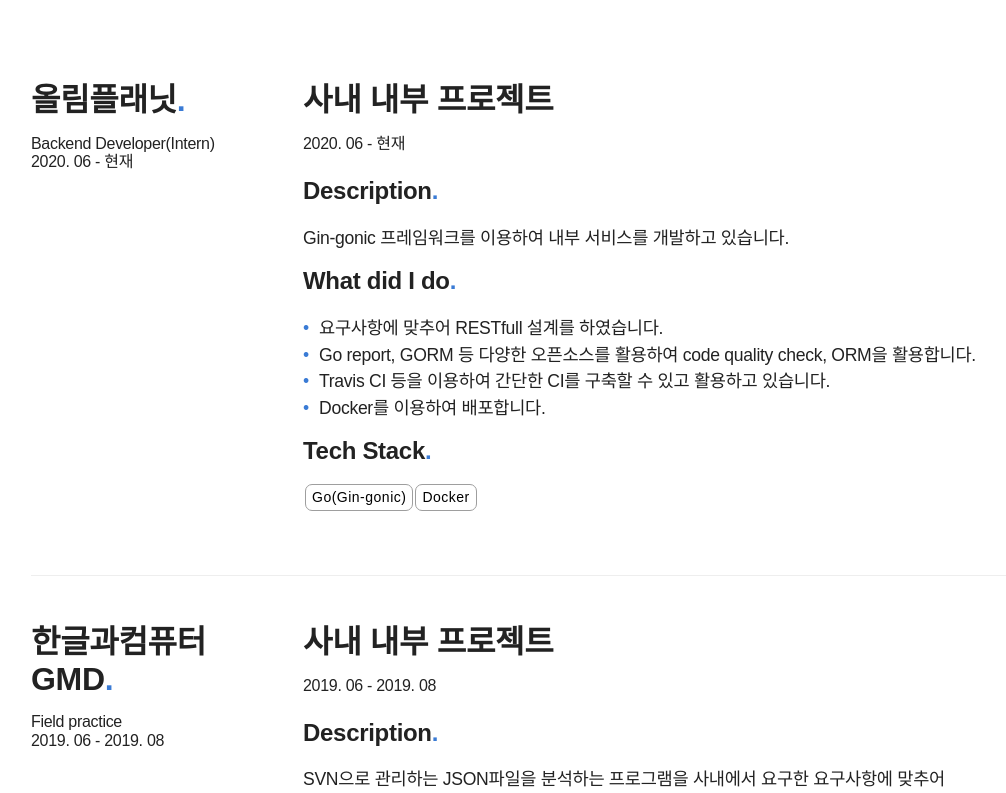
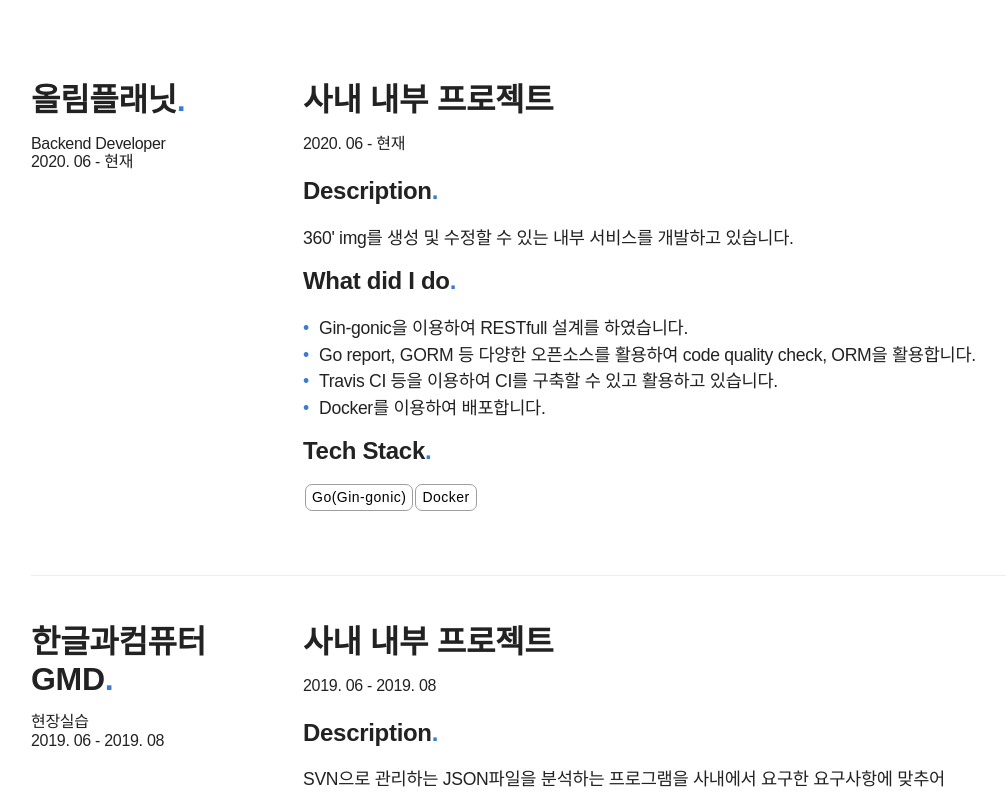
Before and after one commit to KoEonYack/resume, a React (Create React App) app: page / in a window 1280 px wide. Shown: the part 520-1313 px from the top of the page, without its empty margins (39-1045 px from the left). Built offline with nearby package versions, Linux system fonts and the light colour scheme; a web font is replaced by a local one.

Commit message:
2020-09-30 활동 추가

```diff
--- a/src/sections/awards.js
+++ b/src/sections/awards.js
@@ -4,6 +4,15 @@
     return (
         <section>
             <h2>Awards<span className="period-mark">.</span></h2>
+            <div className="other">
+                <h3>2020 오픈소스 컨트리뷰톤 가이바기업후원상<span className="period-mark">.</span></h3>
+                <span className="role">주최. 과학기술정보통신부</span>
+                <span className="time"><time dateTime="2020-11">수상일. 2020. 11. 30.</time></span>
+                <p>
+                    Interconnector for the Platform based SaaS delivery프로젝트인 NexCliper Open Source Edition :: Klevr를 개선하였습니다.  <br />
+                    <a href="https://github.com/NexClipper/klevr/pulls?q=is%3Apr+author%3Akoeonyack"> PR List</a>
+                </p>
+            </div>
             <div className="other">
                 <h3>2019 한국컴퓨터종합학술대회 학부생 논문경진대회 우수상<span className="period-mark">.</span></h3>
                 <span className="role">주관. 한국정보과학회</span>
--- a/src/sections/teaching.js
+++ b/src/sections/teaching.js
@@ -11,7 +11,7 @@
                     <a href="http://covenant.tistory.com/">covenant</a>
                         개인 블로그를 운영하고 있습니다. '서버', '알고리즘', '네트워크' 등등
                         비정기적으로 새롭게 공부한 내용을 공유합니다. <br />
-                        누적방문 178,000명(20. 08. 16 기준)을 기록하고 있습니다.
+                        누적방문 200,000명(20. 09. 27 기준)을 기록하고 있습니다.
                 </p>
             </div>
 
@@ -20,7 +20,7 @@
                 <span className="time"><time dateTime="2017-08">2017. 08.</time> - 2020. 06</span>
                 <p> 지식을 쉽게 전달하는데 흥미와 즐거움을 느낍니다. 대학 기초학부에서 프로그래밍 교육 TA로써 학우들의 학업을 도왔습니다. <br />
                 19년 12월부터 비전공자를 위한 인공지능 수업 교재를 개발하였습니다.
-                19년 2학기 부터 20년 1학기까지 3학기 동안 평생교육 KMOOC에서 온라인 학습자들의 인공지능 공부를 도왔습니다.
+                19년 2학기 부터 20년 1학기까지 3학기 동안 평생교육 K-MOOC에서 온라인 학습자들의 인공지능 공부를 도왔습니다.
                 </p>
                 <br />
                 <ul>
@@ -34,11 +34,12 @@
                     <li><div className="bold"> 08. </div> 19년 03월 - 19년 06월: 한동대학교 소프트웨어 입문 19-1학기 TA</li>
                     <li><div className="bold"> 09. </div> 19년 03월 - 19년 06월: 한동대학교 모두를 위한 인공지능의 활용 19-1학기 TA</li>
                     <li><div className="bold"> 10. </div> 19년 08월 - 19년 12월: 한동대학교 모두를 위한 인공지능의 활용 19-2학기 TA</li>
-                    <li><div className="bold"> 11. </div> 19년 08월 - 19년 12월: KMOOC 파이썬으로 배우는 기계학습 입문 19-2학기 강좌운영 TA</li>
+                    <li><div className="bold"> 11. </div> 19년 08월 - 19년 12월: K-MOOC 파이썬으로 배우는 기계학습 입문 19-2학기 강좌운영 TA</li>
                     <li><div className="bold"> 12. </div> 19년 08월 - 19년 12월: 한동대학교 C프로그래밍 19-1학기 TA</li>
                     <li><div className="bold"> 13. </div> 20년 03월 - 20년 06월: 한동대학교 모두를 위한 인공지능의 활용 20-1학기 TA</li>
                     <li><div className="bold"> 14. </div> 20년 03월 - 20년 06월: 한동대학교 소프트웨어 입문 20-1학기 TA</li>
-                    <li><div className="bold"> 15. </div> 20년 03월 - 29년 06월: KMOOC 파이썬으로 배우는 기계학습 입문 20-1학기 강좌운영 TA</li>
+                    <li><div className="bold"> 15. </div> 20년 03월 - 20년 06월: K-MOOC 파이썬으로 배우는 기계학습 입문 20-1학기 강좌운영 TA</li>
+                    <li><div className="bold"> 16. </div> 20년 09월 - 20년 12월: K-MOOC 학점은행제 파이썬으로 배우는 기계학습 입문 20-2학기 강좌운영 TA</li>
                 </ul>
             </div>
         </section>
--- a/src/sections/works.js
+++ b/src/sections/works.js
@@ -7,7 +7,7 @@
             <div className="row">
                 <div className="row-left">
                     <h3>올림플래닛<span className="period-mark">.</span></h3>
-                    <span className="role">Backend Developer(Intern)</span>
+                    <span className="role">Backend Developer</span>
                     <span>
                         <time dateTime="2020-06">2020. 06</time> - 현재
                     </span>
@@ -18,13 +18,13 @@
                         <time dateTime="2020-06">2020. 06</time> - 현재
                     </span>
                     <h5>Description<span className="period-mark">.</span></h5>
-                    <p> Gin-gonic 프레임워크를 이용하여 내부 서비스를 개발하고 있습니다.</p>
+                    <p>  360' img를 생성 및 수정할 수 있는 내부 서비스를 개발하고 있습니다.</p>
 
                     <h5>What did I do<span className="period-mark">.</span></h5>
                     <ul>
-                        <li> 요구사항에 맞추어 RESTfull 설계를 하였습니다. </li>
+                        <li> Gin-gonic을 이용하여 RESTfull 설계를 하였습니다. </li>
                         <li> Go report, GORM 등 다양한 오픈소스를 활용하여 code quality check, ORM을 활용합니다. </li>
-                        <li> Travis CI 등을 이용하여 간단한 CI를 구축할 수 있고 활용하고 있습니다. </li>
+                        <li> Travis CI 등을 이용하여 CI를 구축할 수 있고 활용하고 있습니다. </li>
                         <li> Docker를 이용하여 배포합니다. </li>
                     </ul>
 
@@ -38,7 +38,7 @@
             <div className="row">
                 <div className="row-left">
                     <h3>한글과컴퓨터 GMD<span className="period-mark">.</span></h3>
-                    <span className="role">Field practice</span>
+                    <span className="role">현장실습</span>
                     <span>
                         <time dateTime="2020-06">2019. 06</time> - 2019. 08
                     </span>
```
Also changed, not shown: 1 other file (tests, documents, lock files or other folders).
